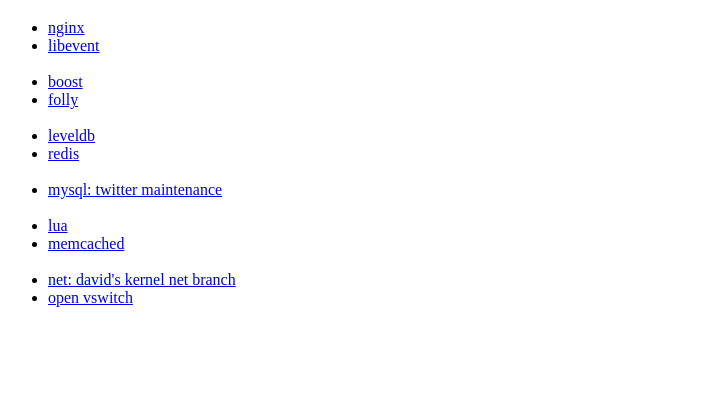
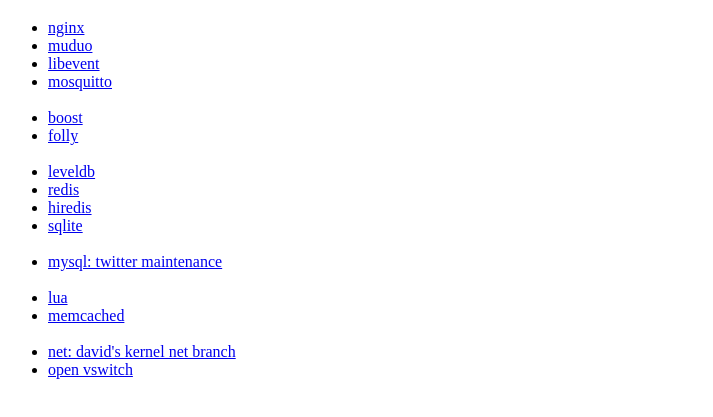
Before and after one commit to duanjiong/configure, a plain HTML site: page index.html in a window 1280 px wide. Shown: the part 47-464 px from the top of the page, without its empty margins (0-713 px from the left). Drawn offline with Linux system fonts and the light colour scheme.

Commit message:
fix
Signed-off-by: Duan Jiong <380657134@qq.com>

```diff
--- a/index.html
+++ b/index.html
@@ -10,13 +10,17 @@
 
 		<ul>
 			<li><a href="nginx/HTML/"/>nginx</li>
+			<li><a href="muduo/HTML/"/>muduo</li>
 			<li><a href="libevent/HTML/"/>libevent</li>
+			<li><a href="org.eclipse.mosquitto/HTML/"/>mosquitto</li>
 			<br/>
 			<li><a href="boost/HTML/"/>boost</li>
 			<li><a href="folly/HTML/"/>folly</li>
 			<br/>
 			<li><a href="leveldb/HTML/"/>leveldb</li>
 			<li><a href="redis/HTML/"/>redis</li>
+			<li><a href="hiredis/HTML/"/>hiredis</li>
+			<li><a href="sqlite/HTML/"/>sqlite</li>
 			<br/>
 			<li><a href="mysql/HTML/"/>mysql: twitter maintenance</li>
 			<br/>
```
Also changed, not shown: 2 other files.
